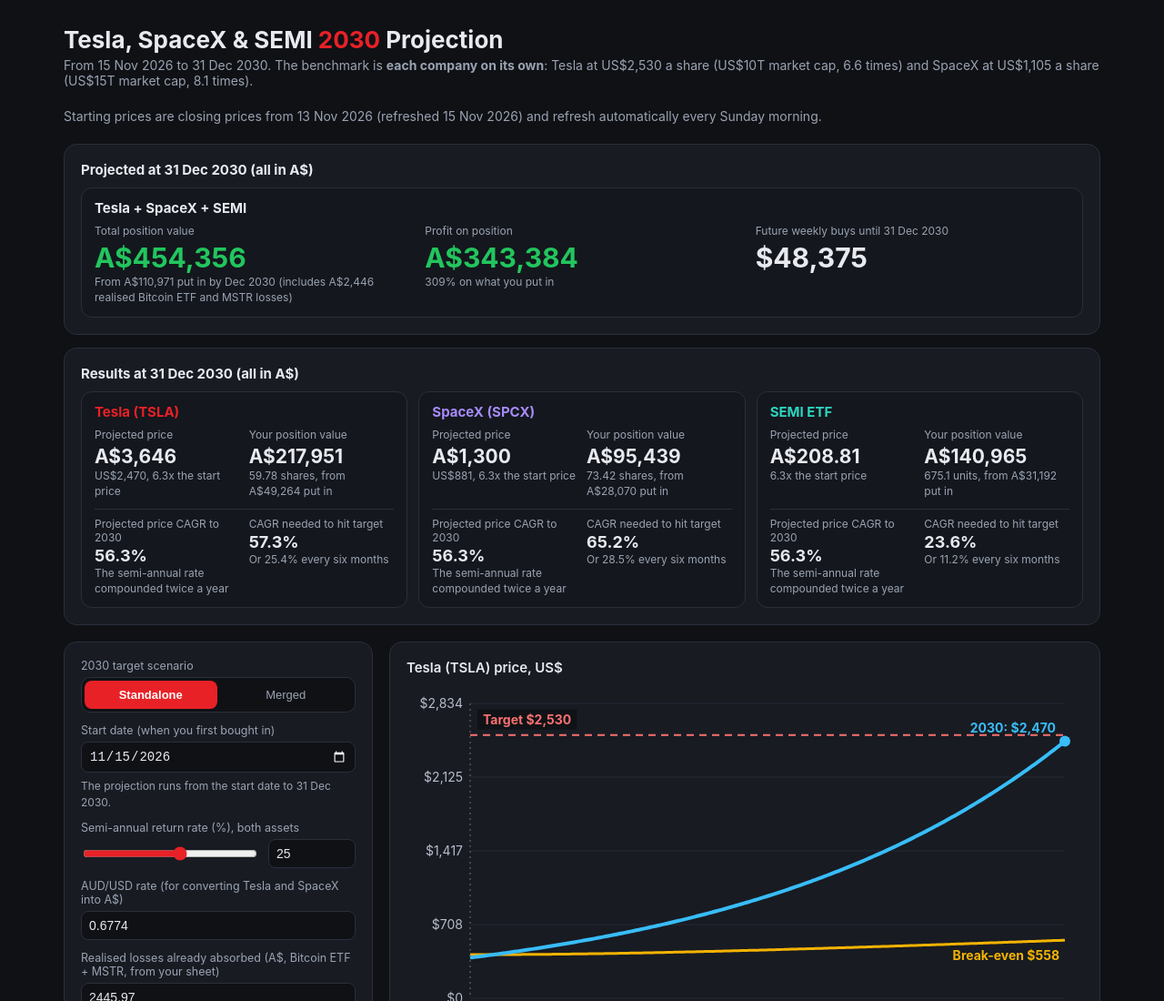
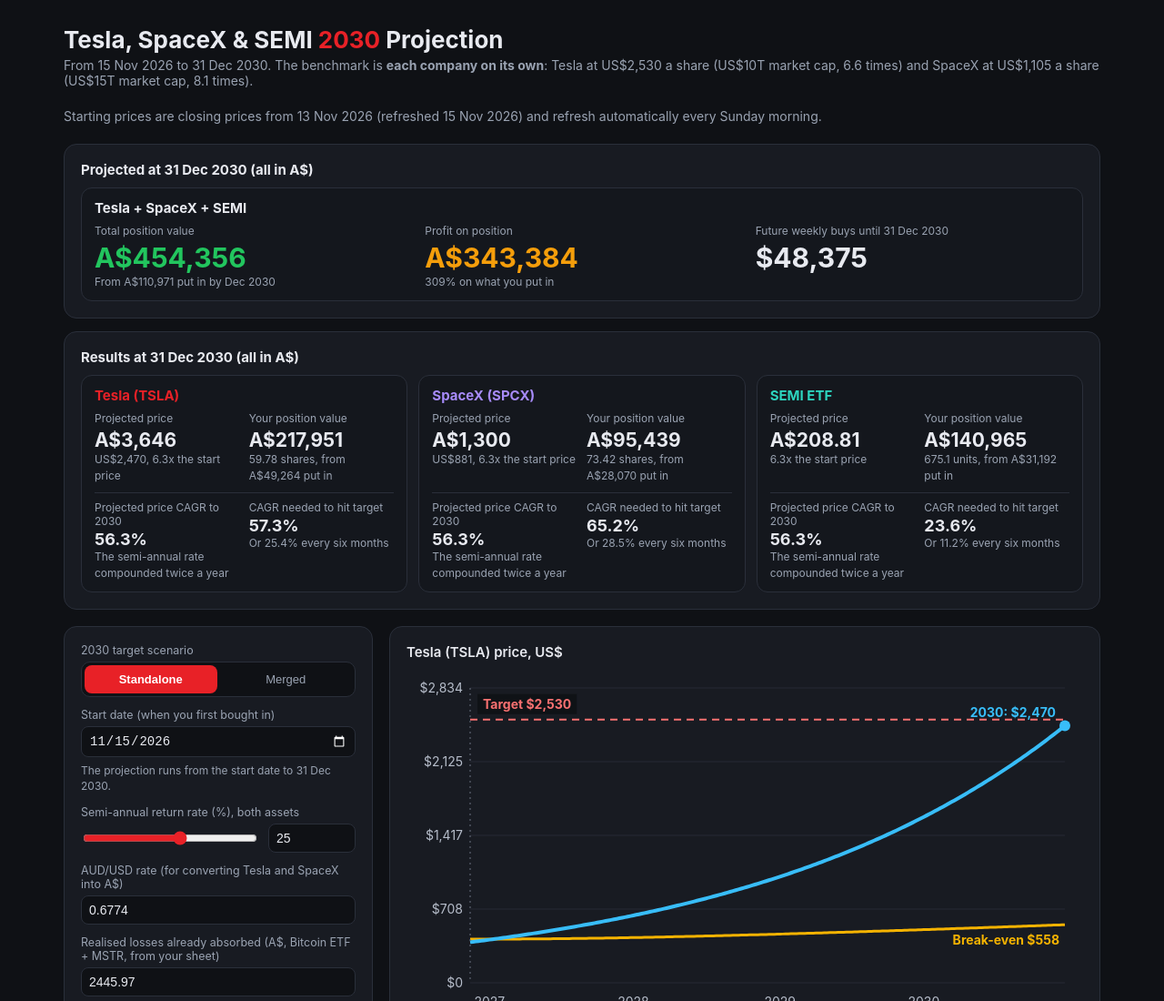
Before and after one commit to bobbyboy14/dca-3cfaf362, a plain HTML site: page tesla-2030.html in a window 1280 px wide. Shown: the top 1100 px of the page at 91% size. Drawn offline with Linux system fonts and the light colour scheme.

Commit message:
Tesla 2030: orange profit, trim position value note

```diff
--- a/tesla-2030.html
+++ b/tesla-2030.html
@@ -136,8 +136,8 @@ function calc(){
 
  $("rTP").textContent=A(T.price);$("rTX").textContent="US"+fmt(T.price)+", "+(T.price/(g("t_p0")||1)).toFixed(1)+"x the start price";
  $("rTB").textContent="A"+fmt(T.be/fx,2);$("rTS").textContent="US"+fmt(T.be,2)+", "+T.sh.toFixed(2)+" shares";
- $("rVal").textContent=A(val);$("rValS").textContent="From "+A(inv)+" put in by Dec 2030 (includes A"+fmt(g("loss"))+" realised Bitcoin ETF and MSTR losses)";
- $("rPr").textContent=A(val-inv);{const wks=Math.max(0,Math.floor((END-start)/(7*DAY))),t=g("t_dca"),sx=g("s_dca"),m=g("m_dca"),nom=(t+sx+m)*wks,aud=(t+sx)*wks/fx+m*wks;$("futDca").textContent=fmt(nom);$("futDcaS").textContent="";}$("pvT").textContent=A(T.val);$("pvTs").textContent=T.sh.toFixed(2)+" shares, from "+A(T.inv)+" put in";$("pvS").textContent=A(S.val);$("pvSs").textContent=S.sh.toFixed(2)+" shares, from "+A(S.inv)+" put in";$("pvM").textContent="A"+fmt(Mx.val);$("pvMs").textContent=Mx.sh.toFixed(1)+" units, from A"+fmt(Mx.inv)+" put in";$("rPr").style.color=val>=inv?"var(--grn)":"var(--red)";$("rPrS").textContent=inv>0?((val/inv-1)*100).toFixed(0)+"% on what you put in":"";
+ $("rVal").textContent=A(val);$("rValS").textContent="From "+A(inv)+" put in by Dec 2030";
+ $("rPr").textContent=A(val-inv);{const wks=Math.max(0,Math.floor((END-start)/(7*DAY))),t=g("t_dca"),sx=g("s_dca"),m=g("m_dca"),nom=(t+sx+m)*wks,aud=(t+sx)*wks/fx+m*wks;$("futDca").textContent=fmt(nom);$("futDcaS").textContent="";}$("pvT").textContent=A(T.val);$("pvTs").textContent=T.sh.toFixed(2)+" shares, from "+A(T.inv)+" put in";$("pvS").textContent=A(S.val);$("pvSs").textContent=S.sh.toFixed(2)+" shares, from "+A(S.inv)+" put in";$("pvM").textContent="A"+fmt(Mx.val);$("pvMs").textContent=Mx.sh.toFixed(1)+" units, from A"+fmt(Mx.inv)+" put in";$("rPr").style.color=val>=inv?"#f59e0b":"var(--red)";$("rPrS").textContent=inv>0?((val/inv-1)*100).toFixed(0)+"% on what you put in":"";
  if(S){$("rSP").textContent=A(S.price);$("rSX").textContent="US"+fmt(S.price)+", "+(S.price/(g("s_p0")||1)).toFixed(1)+"x the start price";$("rSB").textContent=S.sh>0?"A"+fmt(S.be/fx,2):"n/a";$("rSS").textContent="US"+fmt(S.be,2)+", "+S.sh.toFixed(2)+" shares"}
  ["cPT","cPS","cPM"].forEach(id=>{const e=$(id);if(e)e.textContent=pc(Math.pow(1+r,2)-1)});$("cNT").textContent=pc(T.needCagr);$("cNTs").textContent="Or "+pc(Math.pow(1+T.needCagr,.5)-1)+" every six months";
  if(S){$("cNS").textContent=pc(S.needCagr);$("cNSs").textContent="Or "+pc(Math.pow(1+S.needCagr,.5)-1)+" every six months"}
```
